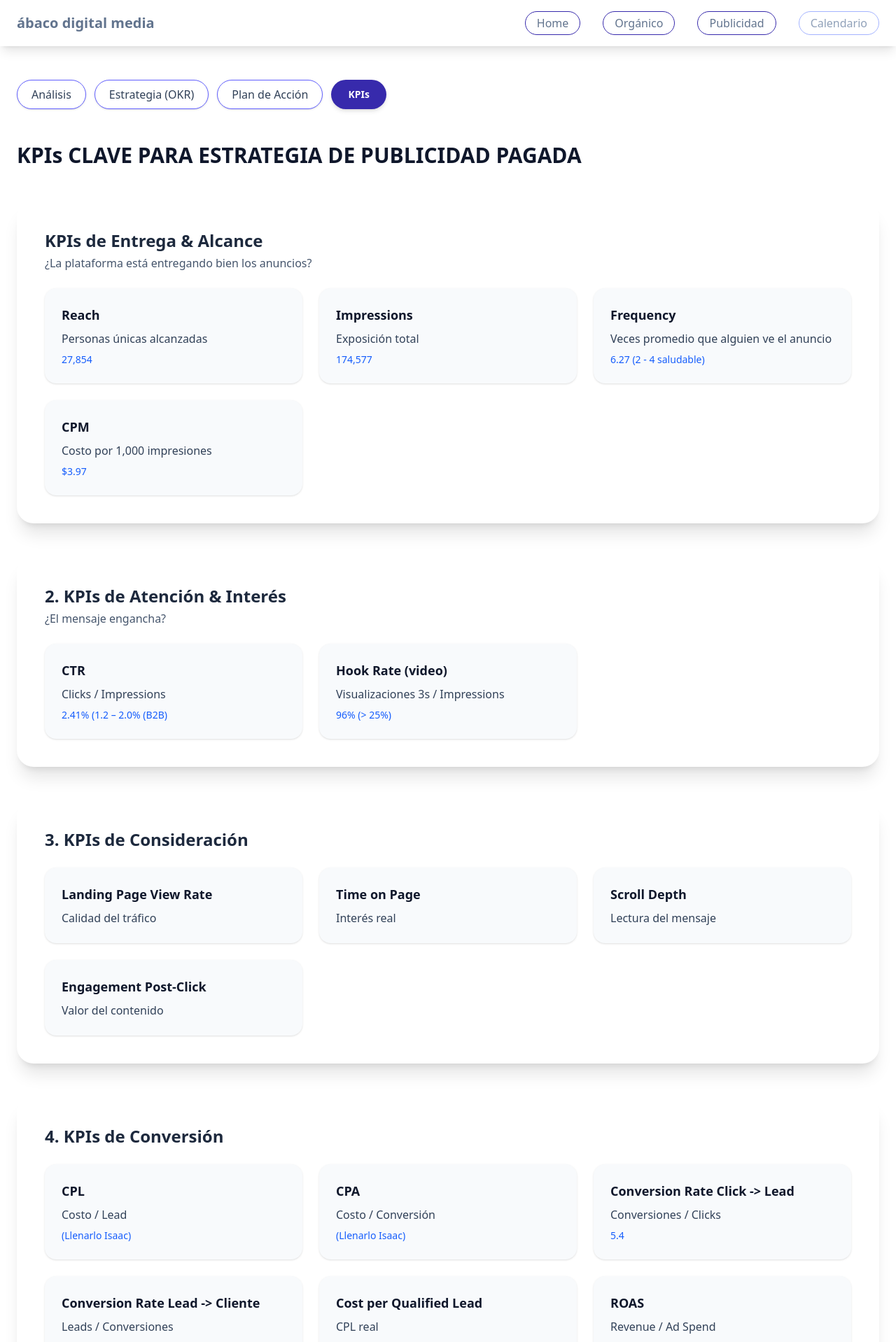
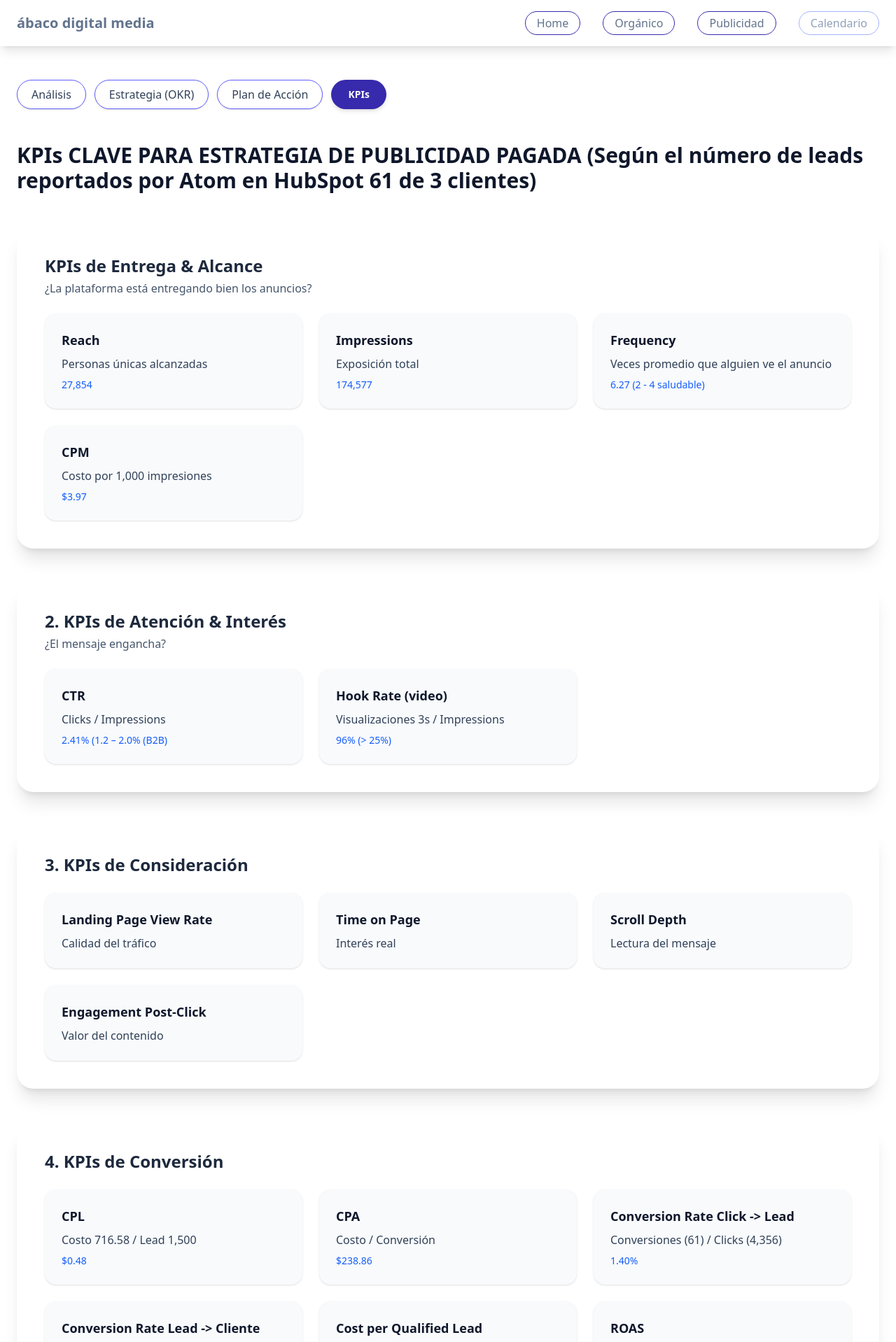
Before and after one commit to judsther/abaco-strategy, a React (Vite) app: page /ads-kpis in a window 1280 px wide. Shown: the top 1918 px of the page at 70% size. Built offline with nearby package versions, Linux system fonts and the light colour scheme.

Commit message:
flujo actualizado

```diff
--- a/src/pages/ads/PaidAdsKPIsView.jsx
+++ b/src/pages/ads/PaidAdsKPIsView.jsx
@@ -5,11 +5,12 @@ export default function PaidAdsKPIsView() {
   return (
     <div className="max-w-7xl mx-auto py-12 px-6 space-y-12">
       {/* Navigation */}
-            <AdsNavigationBtns/>
+      <AdsNavigationBtns />
       {/* Header */}
       <div className="text-start space-y-3">
         <h1 className="text-3xl font-semibold text-slate-900">
-          KPIs CLAVE PARA ESTRATEGIA DE PUBLICIDAD PAGADA
+          KPIs CLAVE PARA ESTRATEGIA DE PUBLICIDAD PAGADA (Según el número de
+          leads reportados por Atom en HubSpot 61 de 3 clientes)
         </h1>
         <p className="text-lg text-slate-600"></p>
       </div>
@@ -66,16 +67,16 @@ export default function PaidAdsKPIsView() {
       <Section
         title="4. KPIs de Conversión"
         items={[
-          ["CPL", "Costo / Lead", "(Llenarlo Isaac)"],
-          ["CPA", "Costo / Conversión", "(Llenarlo Isaac)"],
-          ["Conversion Rate Click -> Lead", "Conversiones / Clicks", "5.4"],
+          ["CPL", "Costo 716.58 / Lead 1,500", "$0.48"],
+          ["CPA", "Costo / Conversión", "$238.86"],
+          ["Conversion Rate Click -> Lead", "Conversiones (61) / Clicks (4,356)", "1.40%"],
           [
             "Conversion Rate Lead -> Cliente",
-            "Leads / Conversiones",
-            "2.9 (6% - 12%)",
+            "Conversiones (3) / Leads (61)",
+            "4.91% (6% - 12%)",
           ],
 
-          ["Cost per Qualified Lead", "CPL real", "(Llenar Isaac)"],
+          ["Cost per Qualified Lead", "CPL real", "716.68 / 61 Leads 11.74"],
           ["ROAS", "Revenue / Ad Spend", "(Llenar Isaac)"],
         ]}
       />
--- a/src/pages/ads/components/ROICalculatorView.jsx
+++ b/src/pages/ads/components/ROICalculatorView.jsx
@@ -28,6 +28,7 @@ export default function ROICalculatorView() {
                 <th className="py-3 px-4">Cantidad</th>
                 <th className="py-3 px-4">Fuente</th>
                 <th className="py-3 px-4 rounded-tr-2xl">CPL</th>
+                <th className="py-3 px-4 rounded-tr-2xl">CPA</th>
               </tr>
             </thead>
             <tbody className="divide-y divide-slate-200">
@@ -72,9 +73,10 @@ export default function ROICalculatorView() {
 
               <tr className="hover:bg-slate-50 transition">
                 <td className="py-3 px-4 font-semibold">Clientes cerrados</td>
-                <td className="py-3 px-4">5</td>
-                <td className="py-3 px-4"> </td>
-                <td className="py-3 px-4">$ 143.31</td>
+                <td className="py-3 px-4">3</td>
+                <td className="py-3 px-4">-</td>
+                <td className="py-3 px-4">-</td>
+                <td className="py-3 px-4">$238.86</td>
               </tr>
             </tbody>
           </table>
@@ -131,16 +133,20 @@ export default function ROICalculatorView() {
       </section>
       {/* Hallazgos */}
       <section className="bg-linear-to-br from-slate-900 to-slate-800 text-white rounded-3xl p-10 space-y-4">
-
         <h2 className="text-2xl font-bold">Hallazgos</h2>
         <p>
-          Desempeño de Herramientas: <span className="font-semibold">Datos Irregulares</span>
+          Desempeño de Herramientas:{" "}
+          <span className="font-semibold">Datos Irregulares</span>
         </p>
         <p>
-          Atom: <span className="font-semibold">Califica como lead a personas naturales que no califican.</span>
+          Atom:{" "}
+          <span className="font-semibold">
+            Califica como lead a personas naturales que no califican.
+          </span>
         </p>
         <p>
-          HubSpot: <span className="font-semibold">Guarda los leads desde Atom</span>
+          HubSpot:{" "}
+          <span className="font-semibold">Guarda los leads desde Atom</span>
         </p>
         {/* <p className="text-xl font-bold text-emerald-400">ROI: 121.06%</p> */}
       </section>
```
